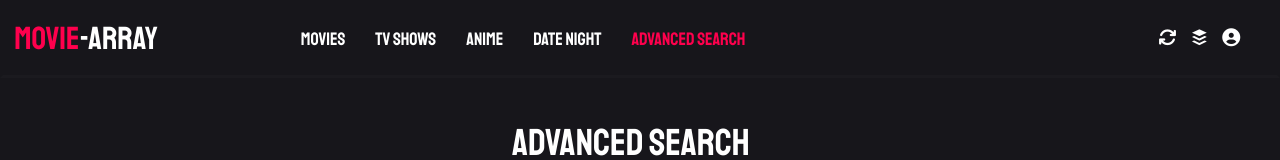
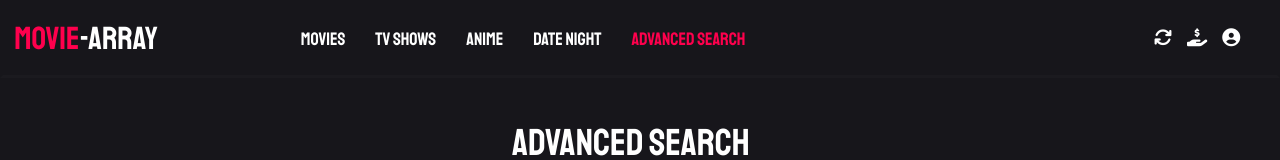
Before and after one commit to Sam-Radnus/Velvet-View, a React (Create React App) app: page /AdvancedSearch in a window 1280 px wide. Shown: the top 160 px of the page. Built offline with nearby package versions, Linux system fonts and the light colour scheme; no server answers; a web font is replaced by a local one.

Commit message:
Updated CSS

```diff
--- a/src/components/Features/AdvancedSearch.js
+++ b/src/components/Features/AdvancedSearch.js
@@ -63,7 +63,7 @@ const fetchData=async()=>{
 
 
          </div>
-         <div className='Slider'>
+         <div style={{paddingBottom:'50px'}} className='Slider'>
          <MultiRangeSlider
             min={1900}
             max={new Date().getFullYear()}
--- a/src/components/Navbar.js
+++ b/src/components/Navbar.js
@@ -31,7 +31,7 @@ function Navbar() {
                     <div style={{display:'flex',marginRight:'2vw'}} className='white'>
 
                       <li>  <i  onClick={()=>{window.location.reload(false)}}  style={{ color: 'white', fontSize:'large',cursor: 'pointer', marginLeft: '15px' }} className="fa-solid fa-arrows-rotate"></i></li>
-                      <li >  <i  style={{ color: 'white', fontSize:'large',cursor: 'pointer', marginLeft: '15px' }} className="fa-brands fa-buffer"></i></li>
+                      <li >  <i style={{ color: 'white', fontSize:'large',cursor: 'pointer', marginLeft: '15px' }} className="fa-solid fa-hand-holding-dollar"></i></li>
                       <li>  <i style={{ color: 'white', fontSize:'large',cursor: 'pointer', marginLeft: '15px' }} className="fa-solid fa-circle-user"></i></li>
 
                     </div>
```
